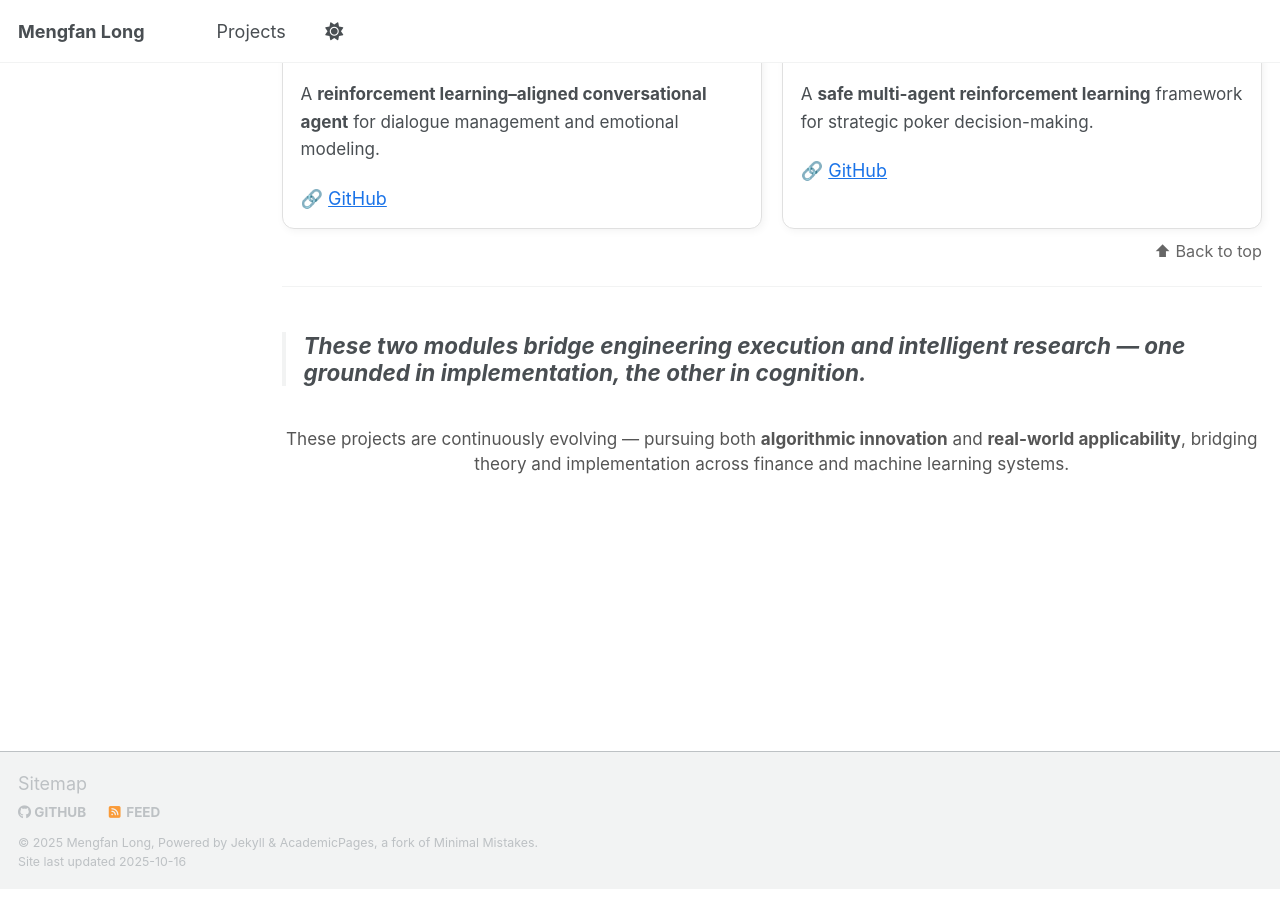
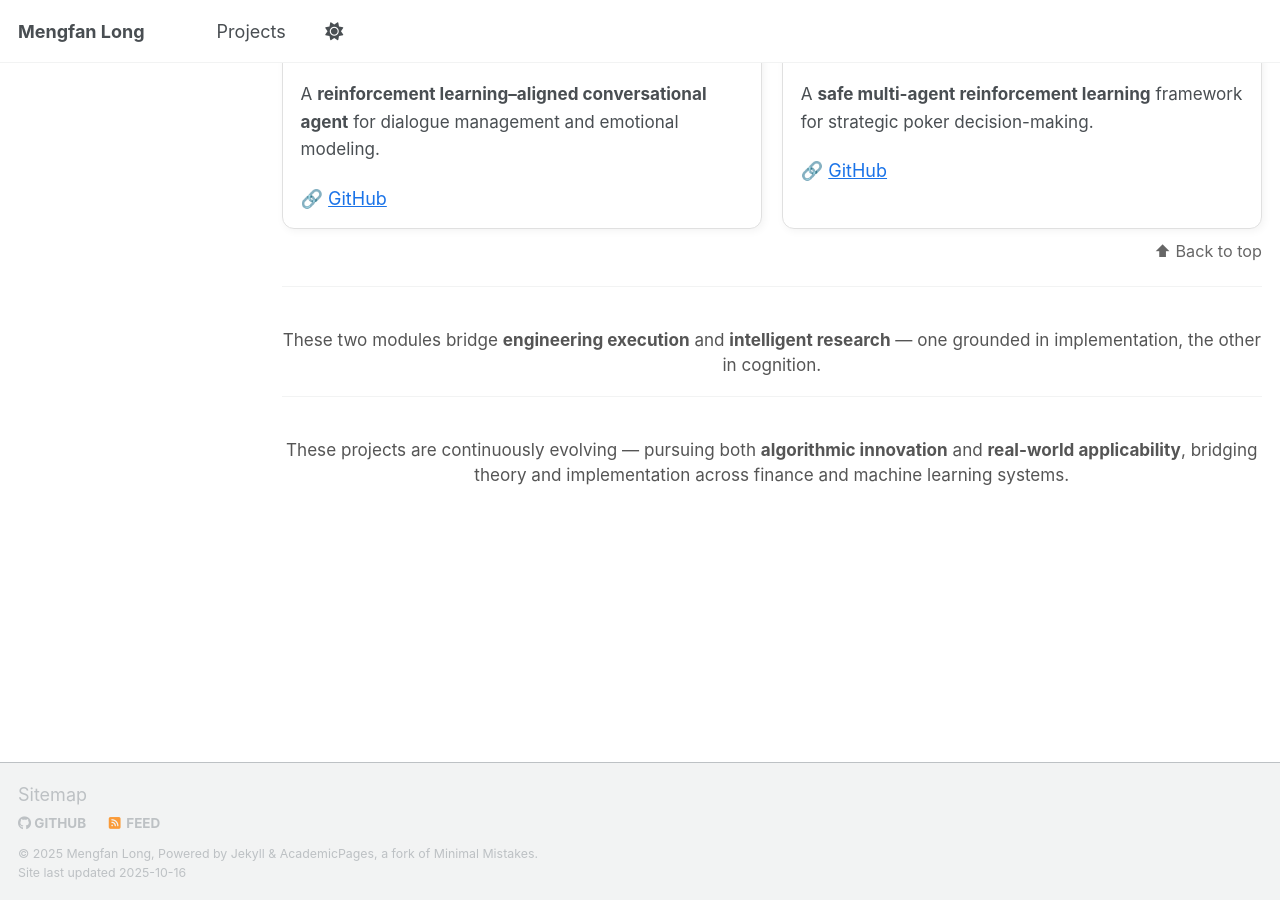
Before and after one commit to kevinlmf/kevinlmf.github.io, a Jekyll site: the page built from _pages/projects.md, in a window 1280 px wide and 900 px high, scrolled down 2646 px. Built offline with Jekyll 4.4.1, drawn with Linux system fonts in a browser that asks for light colours; a script that is not in the unit is left out.

Commit message:
Update projects.md
Added a new div element to highlight the relationship between engineering execution and intelligent research.

```diff
--- a/_pages/projects.md
+++ b/_pages/projects.md
@@ -130,8 +130,10 @@ A comprehensive collection of research and engineering projects spanning **quant
 <p class="back-top"><a href="#top">⬆ Back to top</a></p>
 
 ---
+<div style="margin-top:40px; text-align:center; font-size:0.95em; color:#555;">
+These two modules bridge <b>engineering execution</b> and <b>intelligent research</b> — one grounded in implementation, the other in cognition.
+</div>
 
-> These two modules bridge **engineering execution** and **intelligent research** — one grounded in implementation, the other in cognition.
 ---
 
 <div style="margin-top:40px; text-align:center; font-size:0.95em; color:#555;">
```
